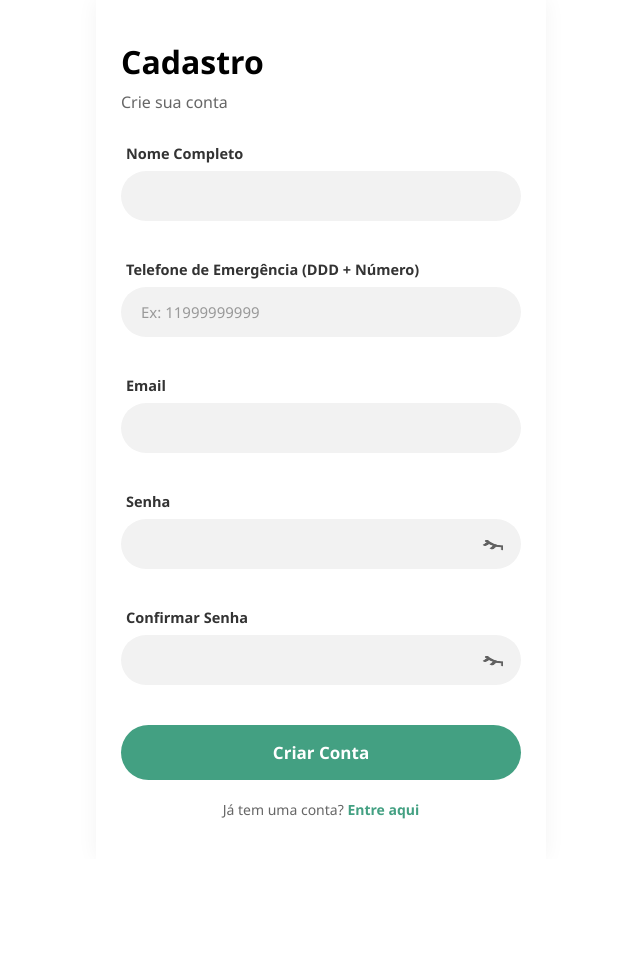
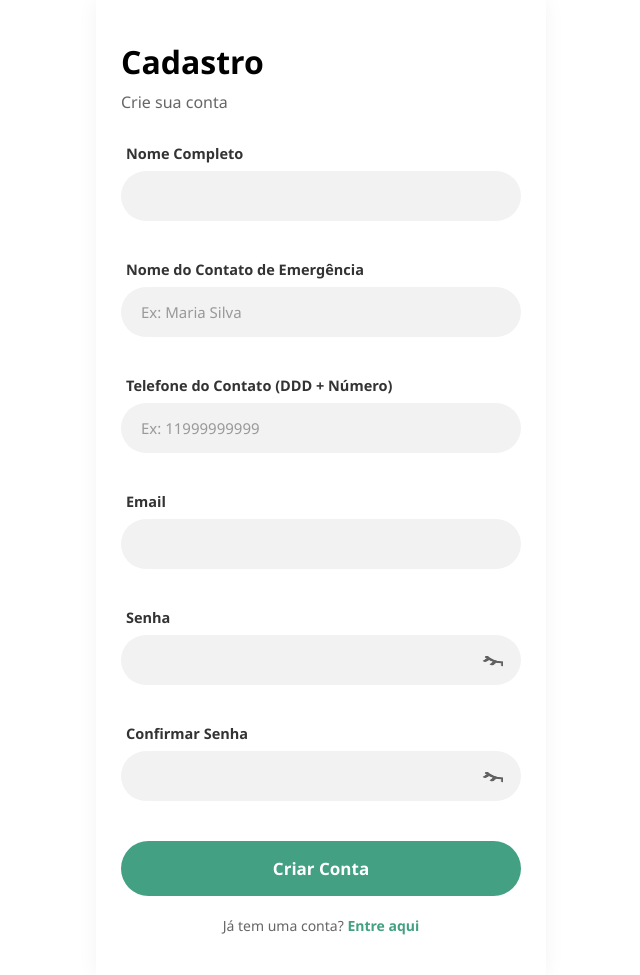
Before and after one commit to Ernandes11/Parkicare, a Flask app: page /cadastro in a window 1280 px wide. Shown: the whole page, without its empty margins (319-959 px from the left). Before the commit the page ends 819 px from the top, so only its background shows below. Run offline with Flask 3, Linux system fonts and the light colour scheme.

Commit message:
fix: corrige JWT identity, adiciona campo nome_contato obrigatorio no cadastro e corrige loop pos-login

```diff
--- a/app.py
+++ b/app.py
@@ -159,7 +159,7 @@ def login():
             print(f"[LOGIN] Senha incorreta para: {email}")
             return jsonify({"erro": "Email ou senha incorretos"}), 401
 
-        token = create_access_token(identity=user.id)
+        token = create_access_token(identity=str(user.id))
         print(f"[LOGIN] Login bem-sucedido: {email}")
         return jsonify({"token": token, "usuario_id": user.id}), 200
     except Exception as e:
@@ -172,7 +172,7 @@ def login():
 @jwt_required()
 def listar():
     try:
-        user_id = get_jwt_identity()
+        user_id = int(get_jwt_identity())
         meds = Medicamento.query.filter_by(usuario_id=user_id).all()
         return jsonify([{
             "id": m.id,
@@ -191,7 +191,7 @@ def listar():
 def salvar():
     try:
         data = request.json
-        user_id = get_jwt_identity()
+        user_id = int(get_jwt_identity())
         med = Medicamento(
             nome=data['nome'],
             dosagem=data['dosagem'],
@@ -211,7 +211,7 @@ def salvar():
 @jwt_required()
 def deletar_medicamento(med_id):
     try:
-        user_id = get_jwt_identity()
+        user_id = int(get_jwt_identity())
         med = Medicamento.query.filter_by(id=med_id, usuario_id=user_id).first()
         if not med:
             return jsonify({"erro": "Medicamento não encontrado"}), 404
@@ -226,7 +226,7 @@ def deletar_medicamento(med_id):
 @jwt_required()
 def atualizar_status(med_id):
     try:
-        user_id = get_jwt_identity()
+        user_id = int(get_jwt_identity())
         med = Medicamento.query.filter_by(id=med_id, usuario_id=user_id).first()
         if not med:
             return jsonify({"erro": "Medicamento não encontrado"}), 404
@@ -243,7 +243,7 @@ def atualizar_status(med_id):
 @jwt_required()
 def get_perfil():
     try:
-        user_id = get_jwt_identity()
+        user_id = int(get_jwt_identity())
         user = Usuario.query.get(user_id)
         if not user:
             return jsonify({"erro": "Usuário não encontrado"}), 404
@@ -264,7 +264,7 @@ def get_perfil():
 @jwt_required()
 def update_perfil():
     try:
-        user_id = get_jwt_identity()
+        user_id = int(get_jwt_identity())
         user = Usuario.query.get(user_id)
         if not user:
             return jsonify({"erro": "Usuário não encontrado"}), 404
@@ -286,7 +286,7 @@ def update_perfil():
 @jwt_required()
 def enviar_emergencia():
     try:
-        user_id = get_jwt_identity()
+        user_id = int(get_jwt_identity())
         data = request.json
 
         # Salvar alerta de emergência no banco
@@ -321,7 +321,7 @@ def logout():
 def relatorio():
     """Retorna o histrico de medicamentos do usuario para exportar como CSV."""
     try:
-        user_id = get_jwt_identity()
+        user_id = int(get_jwt_identity())
         meds = Medicamento.query.filter_by(usuario_id=user_id).all()
         return jsonify([{
             "nome": m.nome,
--- a/static/js/telacadastro.js
+++ b/static/js/telacadastro.js
@@ -30,6 +30,7 @@ if (form) {
     const email = document.getElementById('email').value.trim();
     const senhaValor = senha.value.trim();
     const confirmarSenha = document.getElementById('confirmar_senha').value.trim();
+    const nomeContato = document.getElementById('nome_contato').value.trim();
     const whatsapp = document.getElementById('whatsapp').value.trim();
     const whatsapp2Elem = document.getElementById('whatsapp2');
     const whatsapp2 = whatsapp2Elem ? whatsapp2Elem.value.trim() : '';
@@ -46,7 +47,7 @@ if (form) {
     if (!email || !/\S+@\S+\.\S+/.test(email)) showError('email', 'Email inválido.');
     if (!senhaValor || senhaValor.length < 6) showError('senha', 'Senha deve ter no mínimo 6 caracteres.');
     if (senhaValor !== confirmarSenha) showError('confirmar-senha', 'As senhas não coincidem.');
-
+    if (!nomeContato) showError('nome-contato', 'Preencha o nome do contato de emergência.');
     if (!whatsapp || !/^[0-9]{10,11}$/.test(whatsapp)) showError('whatsapp', 'Número inválido (apenas números, DDD+Numero).');
     if (whatsapp2 && !/^[0-9]{10,11}$/.test(whatsapp2)) showError('whatsapp2', 'Número inválido (apenas números, DDD+Numero).');
 
@@ -65,9 +66,9 @@ if (form) {
           nome,
           email,
           senha: senhaValor,
+          nome_contato: nomeContato,
           whatsapp,
           whatsapp2,
-          nome_contato: '', // Default empty
           nome_contato2: ''
         })
       });
--- a/templates/telacadastro.html
+++ b/templates/telacadastro.html
@@ -24,7 +24,13 @@
         </div>
 
         <div class="input-group">
-          <label for="whatsapp">Telefone de Emergência (DDD + Número)</label>
+          <label for="nome_contato">Nome do Contato de Emergência</label>
+          <input type="text" id="nome_contato" name="nome_contato" placeholder="Ex: Maria Silva" required autocomplete="off">
+          <p class="error-text" id="nome-contato-error"></p>
+        </div>
+
+        <div class="input-group">
+          <label for="whatsapp">Telefone do Contato (DDD + Número)</label>
           <input type="tel" id="whatsapp" name="whatsapp" placeholder="Ex: 11999999999" required autocomplete="tel">
           <p class="error-text" id="whatsapp-error"></p>
         </div>
```
Also changed, not shown: instance/database.db.
